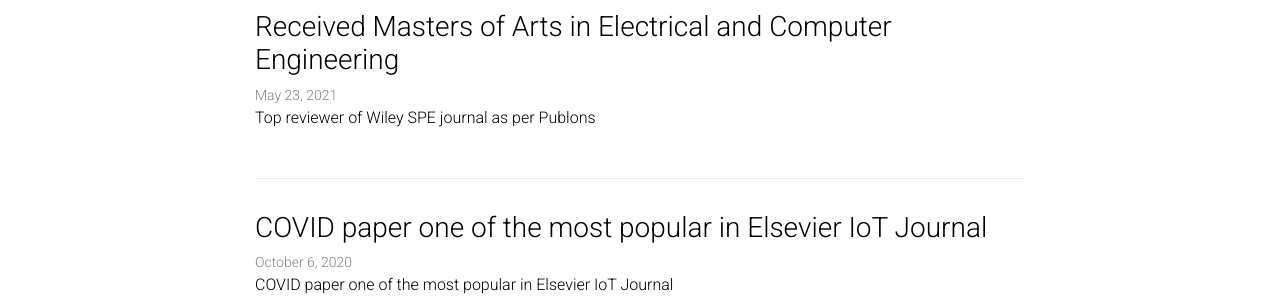
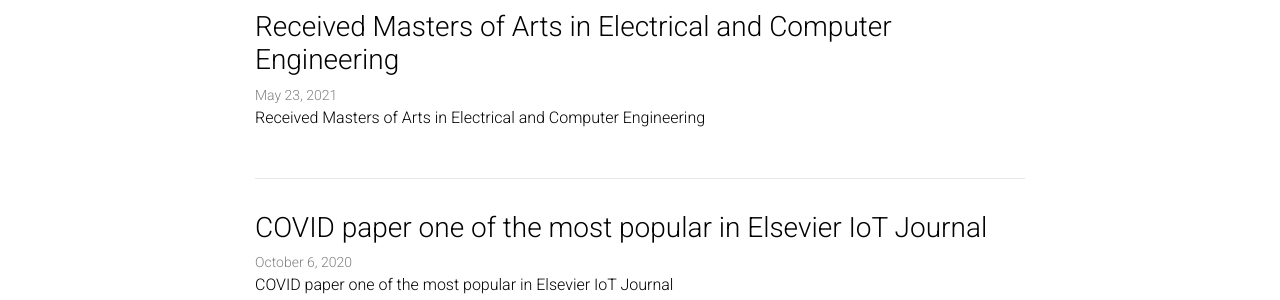
Before and after one commit to shikhartuli/shikhartuli.github.io, a Jekyll site: the page built from blog/index.html, in a window 1280 px wide and 1215 px high. Shown: the part 591-891 px from the top of the window. Built offline with Jekyll 4.4.1, drawn with Linux system fonts in a browser that asks for light colours; nearby versions of some CDN libraries; the list of posts is cut into pages by our own code; a style sheet for code colours, icons or effects is not loaded.

Commit message:
Update 2022-05-23-masters.md

```diff
--- a/_posts/2022-05-23-masters.md
+++ b/_posts/2022-05-23-masters.md
@@ -2,7 +2,7 @@
 layout: post
 title: Received Masters of Arts in Electrical and Computer Engineering
 date:   2021-05-23 17:12:00
-description: Top reviewer of Wiley SPE journal as per Publons
+description: Received Masters of Arts in Electrical and Computer Engineering
 ---
 
 I passed the general's examinations and received the M.A. degree in Electrical and Copmuter Engeering at Princeton University!
```
